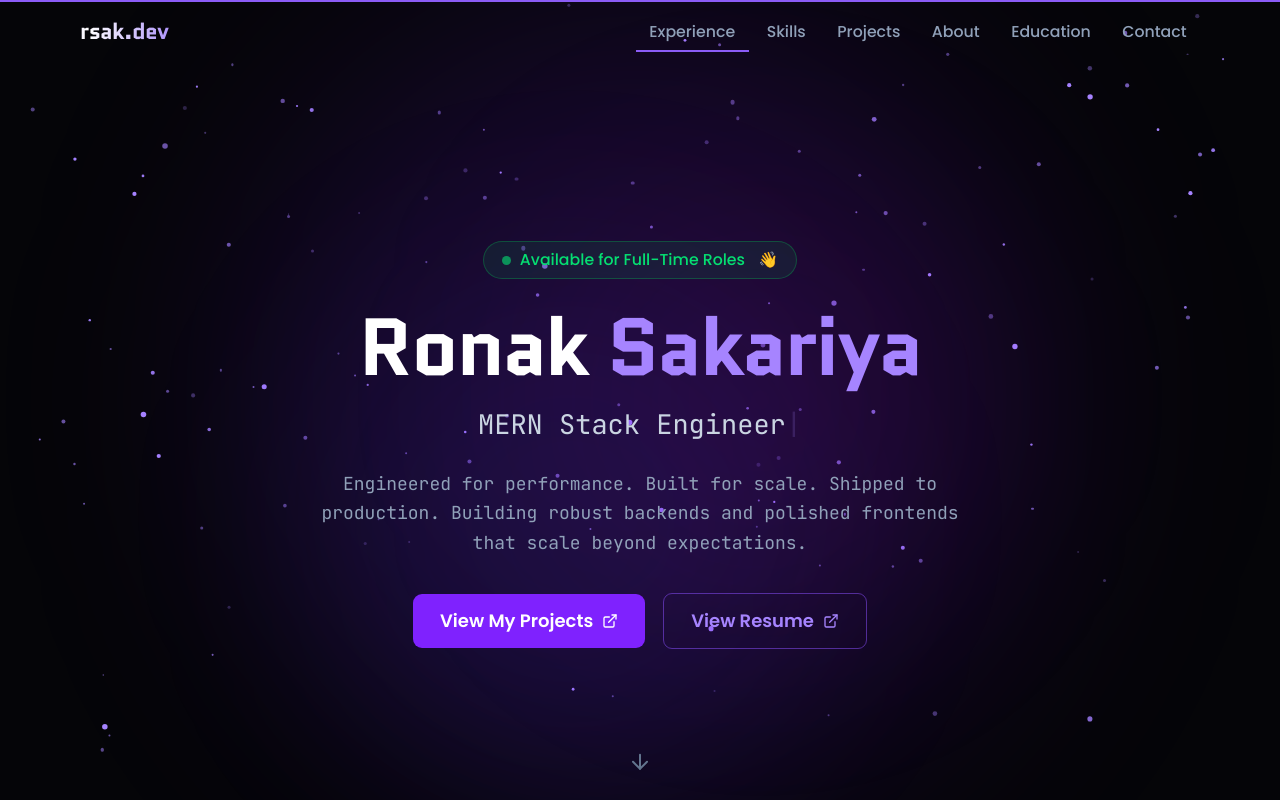
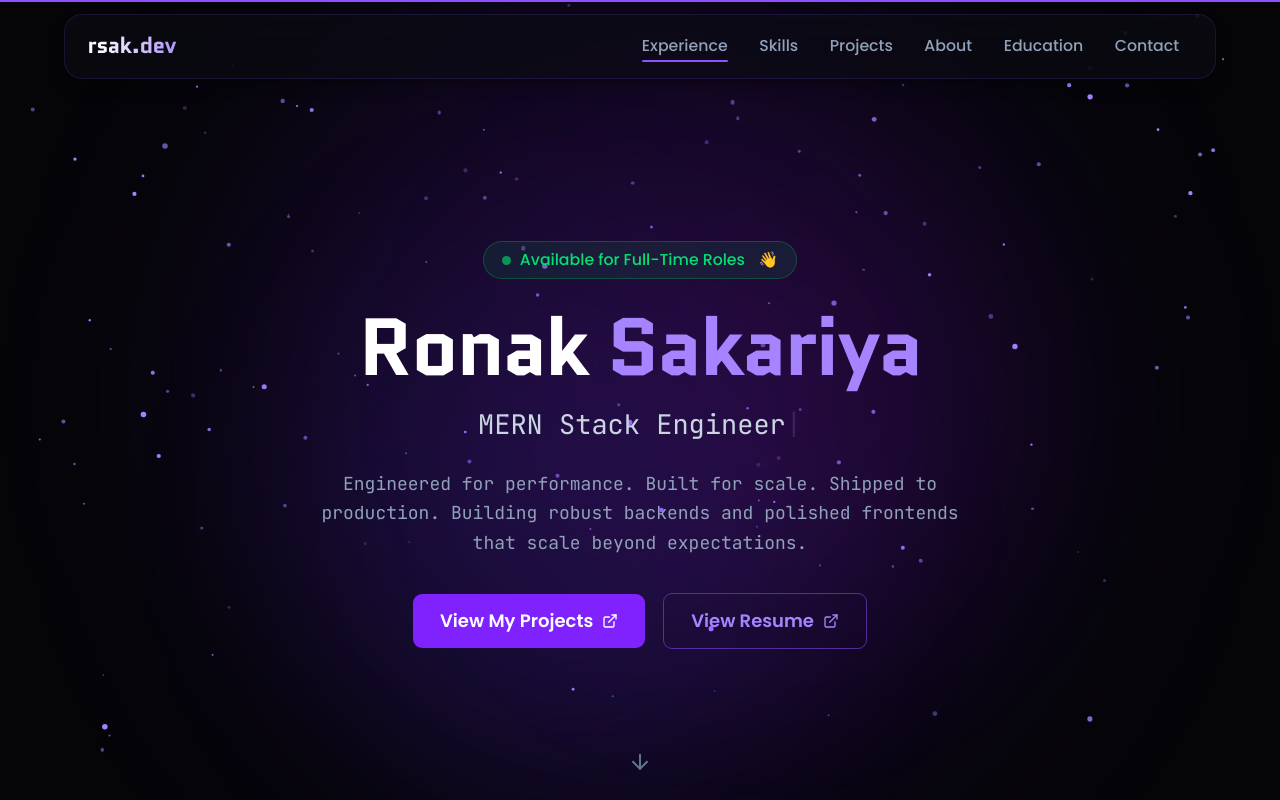
Before and after one commit to ronaksakariya/ronak-portfolio, a React (Vite) app: page / in a window 1280 px wide. Shown: the top 800 px of the page. Built offline with nearby package versions, Linux system fonts and the light colour scheme.

Commit message:
refactor: simplify Navbar component structure and enhance styling

```diff
--- a/src/components/Navbar.jsx
+++ b/src/components/Navbar.jsx
@@ -30,64 +30,17 @@ const Navbar = ({ activeSection }) => {
 
   const navContent = (
     <>
-      <style>{`
-        @keyframes shine {
-          0% { background-position: -200% center; }
-          100% { background-position: 200% center; }
-        }
-        .shine-text {
-          background: linear-gradient(90deg, #a78bfa 0%, #ffffff 50%, #a78bfa 100%);
-          background-size: 200% auto;
-          -webkit-background-clip: text;
-          -webkit-text-fill-color: transparent;
-          background-clip: text;
-          animation: shine 3s linear infinite;
-        }
-      `}</style>
       <motion.div
-        style={{
-          scaleX,
-          originX: 0,
-          position: "fixed",
-          top: 0,
-          left: 0,
-          right: 0,
-          height: 2,
-          zIndex: 9999,
-        }}
+        style={{ scaleX, originX: 0 }}
+        className="fixed top-0 left-0 right-0 h-0.5 z-[9999]"
       >
-        <div
-          style={{
-            width: "100%",
-            height: "100%",
-            backgroundColor: "#8b5cf6",
-          }}
-        />
+        <div className="w-full h-full bg-violet-500" />
       </motion.div>
-      <motion.nav
-        style={{
-          position: "fixed",
-          top: 0,
-          left: 0,
-          right: 0,
-          zIndex: 9998,
-          background: "transparent",
-        }}
-      >
-        <div
-          style={{
-            maxWidth: 1152,
-            marginLeft: "auto",
-            marginRight: "auto",
-            paddingLeft: 16,
-            paddingRight: 16,
-            height: 64,
-            display: "flex",
-            alignItems: "center",
-            justifyContent: "space-between",
-          }}
-          className="sm:px-6"
-        >
+
+      <motion.nav className="fixed top-0 left-0 right-0 z-[9998] pt-3 px-4">
+        <div className="max-w-5xl mx-auto">
+          <div className="rounded-2xl border border-violet-500/15 bg-[#0d0d14]/60 backdrop-blur-xl shadow-lg shadow-black/25">
+            <div className="h-14 px-4 sm:px-5 flex items-center justify-between">
               <motion.a
                 href="#hero"
                 onClick={(e) => {
@@ -109,7 +62,7 @@ const Navbar = ({ activeSection }) => {
                   <motion.button
                     key={item.id}
                     onClick={() => handleClick(item.id)}
-                className="relative px-3 py-2 text-sm font-medium rounded-md transition-colors text-slate-400 hover:text-white"
+                    className="relative px-3 py-2 text-sm font-medium rounded-lg transition-colors text-slate-400 hover:text-white hover:bg-white/5"
                     whileHover={{ scale: 1.05 }}
                     whileTap={{ scale: 0.95 }}
                   >
@@ -117,14 +70,7 @@ const Navbar = ({ activeSection }) => {
                     {activeSection === item.id && (
                       <motion.span
                         layoutId="nav-indicator"
-                    style={{
-                      position: "absolute",
-                      bottom: 0,
-                      left: 0,
-                      right: 0,
-                      height: 2,
-                      backgroundColor: "#8b5cf6",
-                    }}
+                        className="absolute bottom-1 left-3 right-3 h-0.5 rounded-full bg-violet-500"
                         transition={{ type: "spring", stiffness: 350, damping: 30 }}
                       />
                     )}
@@ -133,16 +79,17 @@ const Navbar = ({ activeSection }) => {
               </div>
 
               <motion.button
-            className="md:hidden text-slate-300"
+                className="md:hidden text-slate-300 p-1 rounded-lg hover:bg-white/5 transition-colors"
                 onClick={() => setMenuOpen(!menuOpen)}
                 whileTap={{ scale: 0.9 }}
               >
-            {menuOpen ? <X size={24} /> : <Menu size={24} />}
+                {menuOpen ? <X size={22} /> : <Menu size={22} />}
               </motion.button>
+            </div>
           </div>
 
           <motion.div
-          className="md:hidden overflow-hidden"
+            className="md:hidden mt-2 overflow-hidden rounded-2xl border border-violet-500/15 bg-[#0d0d14]/60 backdrop-blur-xl shadow-lg shadow-black/25"
             initial={false}
             animate={{
               height: menuOpen ? "auto" : 0,
@@ -150,15 +97,15 @@ const Navbar = ({ activeSection }) => {
             }}
             transition={{ duration: 0.3, ease: "easeInOut" }}
           >
-          <div className="px-4 pb-4 flex flex-col gap-2">
+            <div className="px-3 py-3 flex flex-col gap-1">
               {navItems.map((item) => (
                 <button
                   key={item.id}
                   onClick={() => handleClick(item.id)}
-                className={`text-left text-sm py-2 px-3 rounded-lg ${
+                  className={`text-left text-sm py-2 px-3 rounded-lg transition-colors ${
                     activeSection === item.id
                       ? "text-violet-400 bg-violet-500/10"
-                    : "text-slate-400 hover:text-white"
+                      : "text-slate-400 hover:text-white hover:bg-white/5"
                   }`}
                 >
                   {item.label}
@@ -166,6 +113,7 @@ const Navbar = ({ activeSection }) => {
               ))}
             </div>
           </motion.div>
+        </div>
       </motion.nav>
     </>
   );
--- a/src/index.css
+++ b/src/index.css
@@ -7,6 +7,20 @@
   .font-jetbrains {
     font-family: "JetBrains Mono", monospace;
   }
+}
+
+@keyframes shine {
+  0% { background-position: -200% center; }
+  100% { background-position: 200% center; }
+}
+
+.shine-text {
+  background: linear-gradient(90deg, #a78bfa 0%, #ffffff 50%, #a78bfa 100%);
+  background-size: 200% auto;
+  -webkit-background-clip: text;
+  -webkit-text-fill-color: transparent;
+  background-clip: text;
+  animation: shine 3s linear infinite;
 }
 
 @theme {
```
Lines whose indentation alone changed are shown as unchanged.
